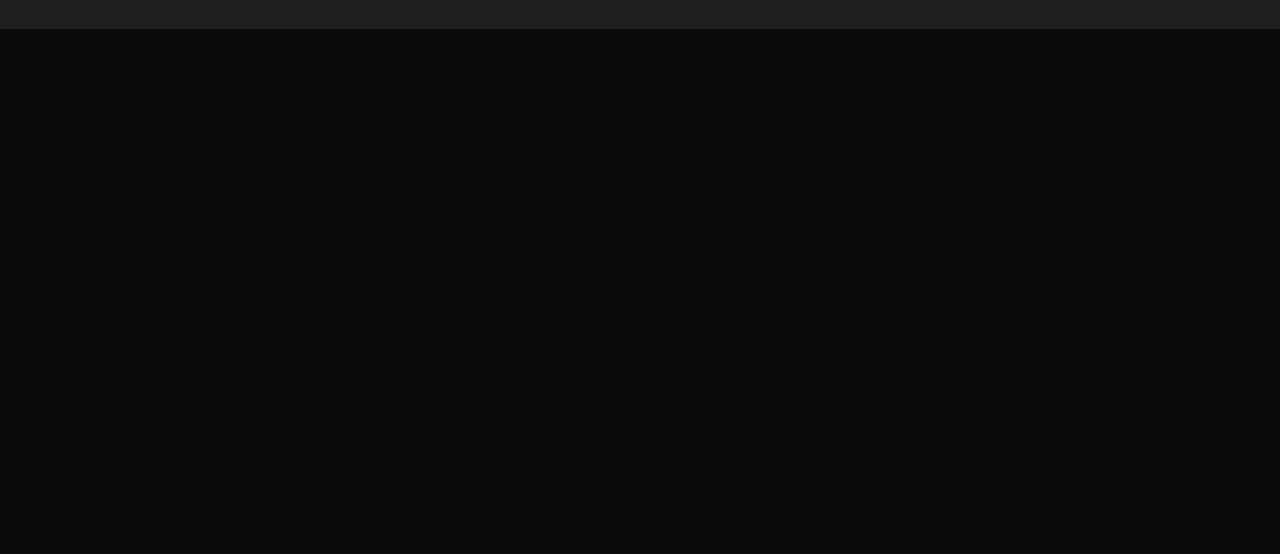
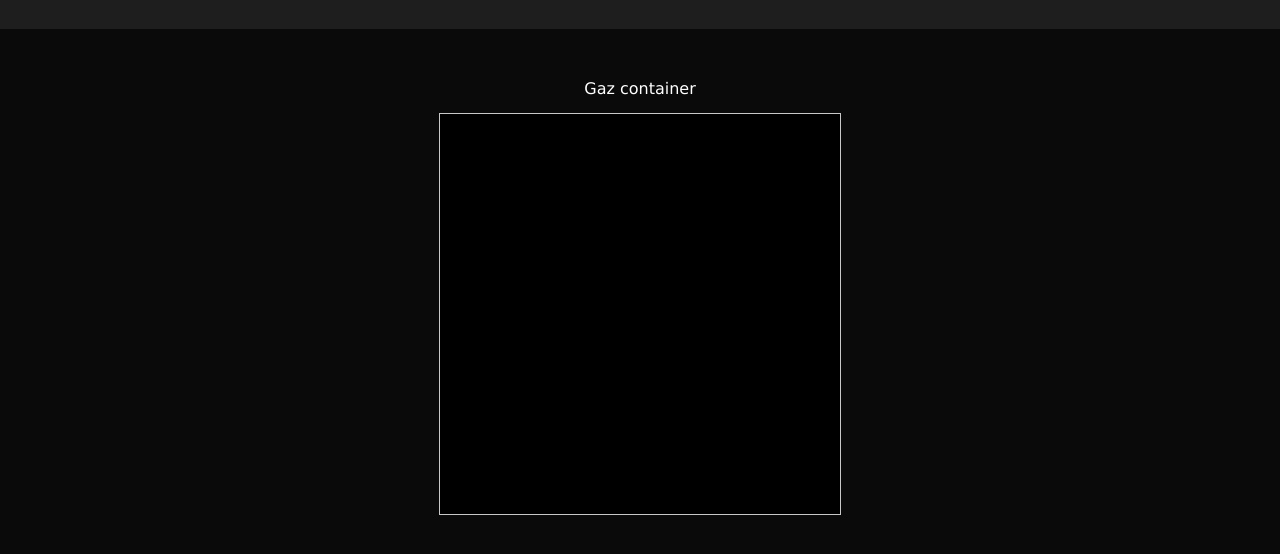
Before and after one commit to ManoahKinnaert/IdealGaz, a plain HTML site: page IdealGaz/index.html in a window 1280 px wide. Shown: the part 72-626 px from the top of the page. Drawn offline with Linux system fonts and the light colour scheme.

Commit message:
Some more stuff

```diff
--- a/IdealGaz/index.html
+++ b/IdealGaz/index.html
@@ -11,10 +11,17 @@
         <h1>Ideal Gaz</h1>
     </div>
     <div class="content">
+        <p id="gaz-container-title">Gaz container</p>
+        <div class="center">
+            <canvas id="gaz-container" width="400" height="400"></canvas>
+        </div>
 
     </div>
     <div class="footer">
 
     </div>
+
+    <!-- Load scripts -->
+     <script type="module" src="scripts/index.html"></script>
 </body>
 </html>
--- /dev/null
+++ b/IdealGaz/scripts/Gaz/math/point.js
@@ -0,0 +1,5 @@
+class Point {
+
+}
+
+export { Point }
--- /dev/null
+++ b/IdealGaz/scripts/Gaz/math/vector.js
@@ -0,0 +1,5 @@
+class Vector {
+
+}
+
+export { Vector }
--- /dev/null
+++ b/IdealGaz/scripts/Gaz/particle.js
@@ -0,0 +1,5 @@
+class Particle {
+}
+
+
+export { Particle }
--- a/IdealGaz/style/index.css
+++ b/IdealGaz/style/index.css
@@ -16,3 +16,23 @@ body {
     color: white;
     font-weight: bold;
 }
+
+#gaz-container {
+    background-color: black;
+    outline: rgb(200, 200, 200) 1px solid;
+}
+
+#gaz-container-title {
+    color: white;
+}
+
+.content {
+    margin-top: 50px;
+    text-align: center;
+}
+
+.center {
+    display: flex;
+    justify-content: center;
+    align-items: center;
+}
```
Also changed, not shown: IdealGaz/scripts/index.html (added).
